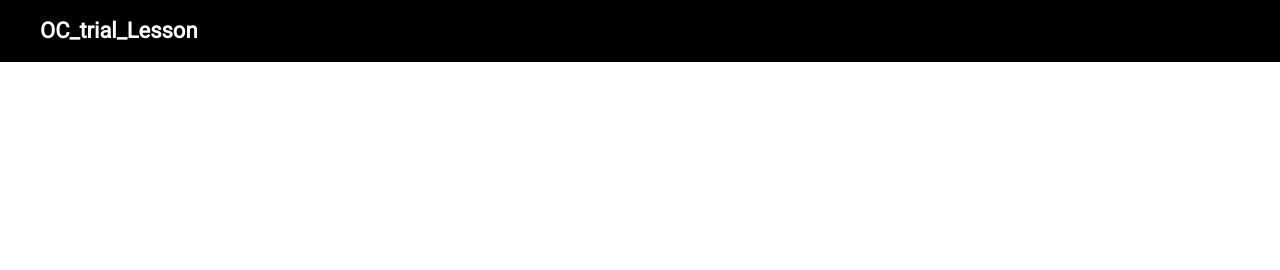
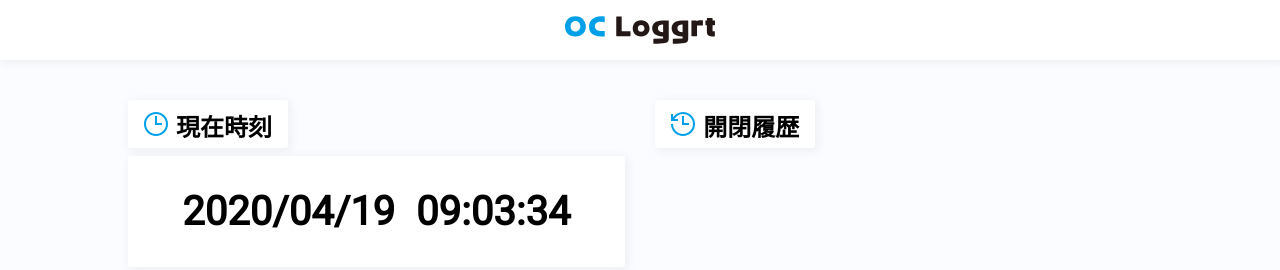
Before and after one commit to yumekiti/Open_Close_Logger, a website: page app/public/index.html in a window 1280 px wide. Drawn offline with nearby package versions, Linux system fonts and the light colour scheme; no server answers.

Commit message:
`add` time clock

```diff
--- a/app/public/css/style.css
+++ b/app/public/css/style.css
@@ -1,9 +1,18 @@
 @import url(https://fonts.googleapis.com/css?family=Roboto);
 
+/* global */
 * {
   font-family: "Roboto";
   list-style: none;
-  font-size: 22px;
+  font-size: 16px;
+}
+
+h1 {
+  font-size: 24px;
+}
+
+html {
+  background-color: #FAFCFF;
 }
 
 body {
@@ -13,73 +22,75 @@ body {
 }
 
 header {
-  position: fixed;
-  background-color: black;
+  background-color: #fff;
+  height: 60px;
   width: 100%;
+  box-shadow: 2px 2px 8px 1px rgba(220, 220, 220, 0.4);
 }
 
-header h2 {
-  margin-left: 40px;
-  color: white;
+header .icon {
+  height: 100%;
+  display: flex;
+  justify-content: center;
+  align-items: center;
 }
 
-.main {
-  display: table;
-  width: 100%;
+.grid {
+  display: grid;
+  gap: 3%;
+  margin: 0 10%;
+  margin-top: 40px;
+  grid-template-columns: repeat(12, 1fr);
 }
 
-.split-item {
-  display: table-cell;
-  width: 50%;
-}
-
-.split-left {
-  top: 30%;
-  left: 0;
-  height: 100%;
-  position: absolute;
-  text-align: center;
-}
-
-.split-left__inner {
-  height: 100%;
-  width: 50%;
-  position: fixed;
-}
-
-.split-right__inner {
-  margin-top: 180px;
-  text-align: center;
+.grid div {
+  grid-column: 6 span;
 }
 
 .card {
-  color: #333;
-  width: 80%;
-  padding: 0.3em 0.8em;
-  margin: 0 auto;
-  margin-bottom: 30px;
-  box-shadow: 2px 2px 4px gray;
-  box-sizing: border-box;
-  border: 0.5px solid #e9eaea;
-  border-radius: 10px;
-  text-align: left;
-  padding-left: 50px;
-  padding-bottom: 20px;
+  background-color: #fff;
+  box-shadow: 2px 2px 8px 1px rgba(220, 220, 220, 0.4);
+  border-radius: 3px;
 }
 
-.status {
-  padding: 0 0.3em;
-  font-size: 0.6em;
-  color: #777;
+.card-fit {
+  width: max-content;
+  background-color: #fff;
+  box-shadow: 2px 2px 8px 1px rgba(220, 220, 220, 0.4);
+  border-radius: 3px;
 }
 
-.detail {
+/* title */
+.title {
   display: flex;
-  justify-content: space-between;
+  justify-content: center;
+  align-items: center;
+  height: 48px;
+  width: 160px;
 }
 
-.circle {
-  width: 16px;
-  height: 16px;
-  border-radius: 50%;
+.title h1 {
+  padding-top: 3px;
 }
+
+.title img{
+  margin-right: 8px;
+}
+
+/* clock */
+.now {
+  display: flex;
+  justify-content: center;
+  align-items: center;
+  margin-top: 8px;
+  padding: 1% 0;
+}
+
+.now h1 {
+  font-size: 5vh;
+  font-weight: bold;
+}
+
+.now .time {
+  margin-left: 21px;
+}
--- a/app/public/index.html
+++ b/app/public/index.html
@@ -1,25 +1,41 @@
 <!DOCTYPE html>
-<html>
+<html lang="ja">
 <head>
   <title>OC_trial_Lesson</title>
+  <meta charset="utf-8">
   <script src="/socket.io/socket.io.js"></script>
   <script src="/js/client.js"></script>
   <link rel="stylesheet" type="text/css" href="/css/style.css">
 </head>
 <body>
   <header>
-    <h2>OC_trial_Lesson</h2>
+    <div class="icon">
+      <img src="images/logo.svg" width="150" height="28" alt="icon" />
+    </div>
   </header>
 
-  <div class="main">
-    <div class="split-item split-left">
-      <div class="split-left__inner">
-        <span id="status"></span>
+  <div class="grid">
+    <div class="left">
+      <div class="card-fit">
+        <div class="title">
+          <img src="images/clock.svg" width="24" height="24" alt="clock">
+          <h1>現在時刻</h1>
+        </div>
+      </div>
+
+      <div class="card">
+        <div class="now">
+          <h1 class="date">2020/04/19</h1>
+          <h1 class="time">09:03:34</h1>
+        </div>
       </div>
     </div>
-    <div class="split-item split-right">
-      <div class="split-right__inner">
-        <ul id="history"></ul>
+    <div class="right">
+      <div class="card-fit">
+        <div class="title">
+          <img src="images/history.svg" width="24" height="24" alt="clock">
+          <h1>開閉履歴</h1>
+        </div>
       </div>
     </div>
   </div>
```
Also changed, not shown: app/public/images/clock.svg (added), app/public/images/history.svg (added), app/public/images/logo-1.svg (added), app/public/images/logo.svg (added).
